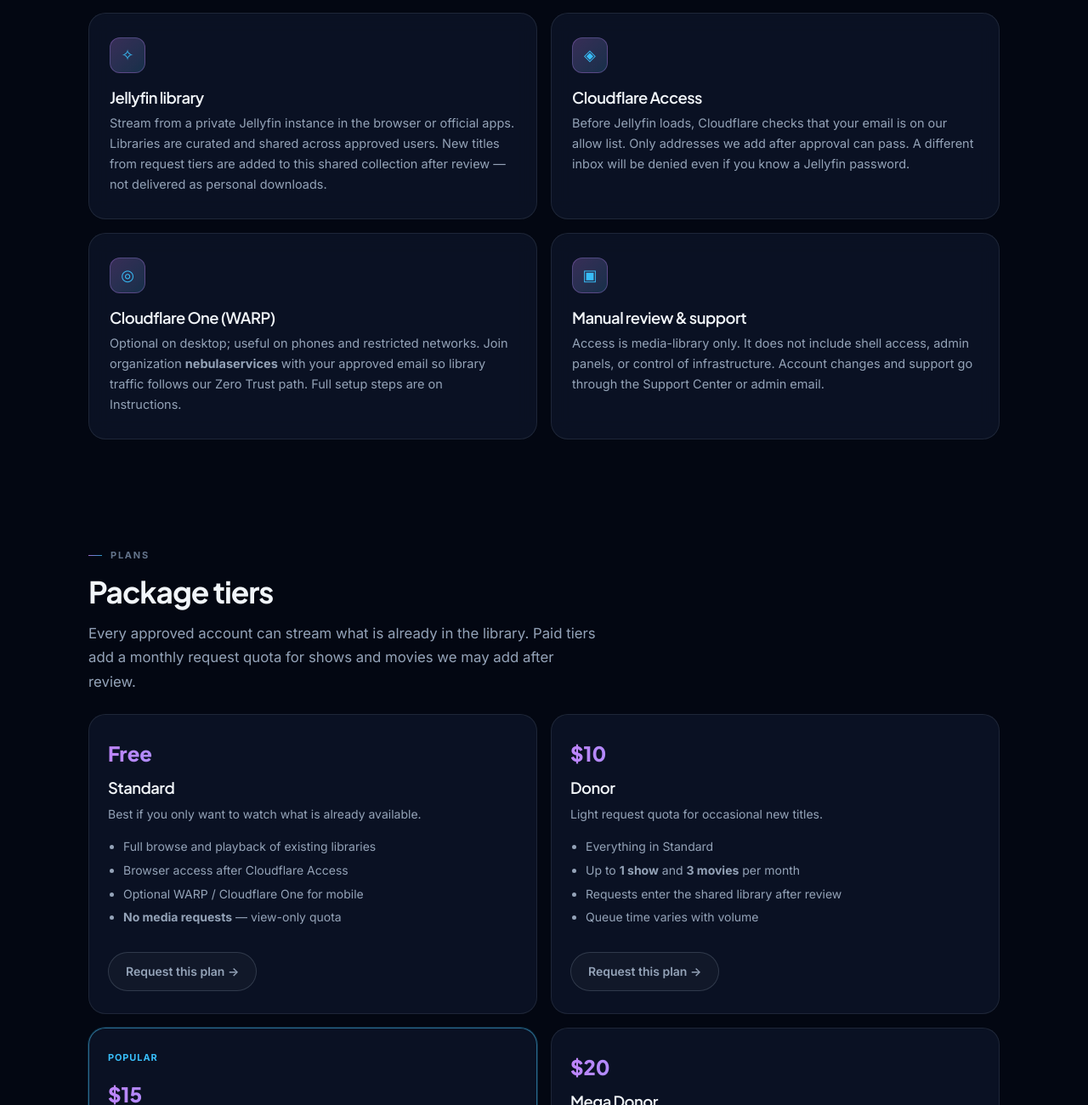
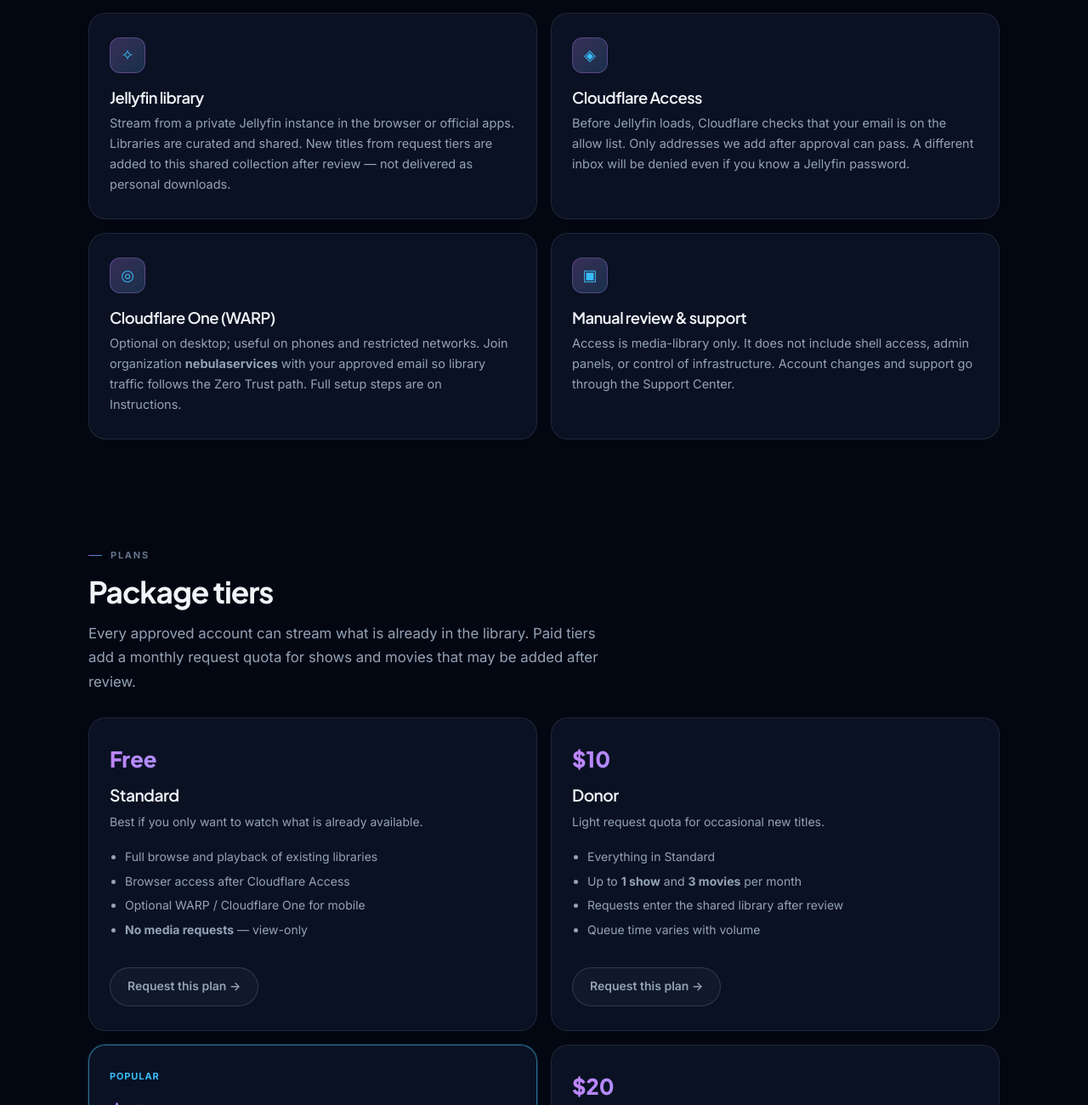
Before and after one commit to LockBorn1/nebulaservices.live, a plain HTML site: page services.html in a window 1280 px wide. Shown: the part 620-1920 px from the top of the page at 85% size. Drawn offline with Linux system fonts and the light colour scheme.

Commit message:
Revamp Services page: cleaner structure, stronger plan cards, less duplication

```diff
--- a/services.html
+++ b/services.html
@@ -11,14 +11,14 @@
       display: grid;
       grid-template-columns: repeat(2, minmax(0, 1fr));
       gap: 16px;
-      margin-top: 24px;
+      margin-top: 28px;
     }
     @media (max-width: 720px) { .pkg-grid { grid-template-columns: 1fr; } }
     .pkg-card {
       background: var(--surface);
       border: 1px solid var(--line);
       border-radius: var(--radius-lg);
-      padding: 26px 22px;
+      padding: 28px 24px;
       display: flex;
       flex-direction: column;
       gap: 10px;
@@ -40,20 +40,20 @@
     }
     .pkg-card .price {
       font-family: var(--display);
-      font-size: 1.5rem;
+      font-size: 1.6rem;
       font-weight: 800;
       background: linear-gradient(110deg, var(--purple), var(--blue));
       -webkit-background-clip: text;
       background-clip: text;
       color: transparent;
     }
-    .pkg-card h3 { margin: 0; font-size: 1.15rem; }
+    .pkg-card h3 { margin: 0; font-size: 1.2rem; }
     .pkg-card p { color: var(--muted); font-size: 14px; line-height: 1.6; margin: 0; }
-    .pkg-card ul { margin: 6px 0 0 18px; color: var(--muted); font-size: 14px; line-height: 1.55; }
-    .pkg-card ul li { margin-bottom: 6px; }
-    .pkg-card .cta { margin-top: 14px; }
+    .pkg-card ul { margin: 8px 0 0 18px; color: var(--muted); font-size: 14px; line-height: 1.55; }
+    .pkg-card ul li { margin-bottom: 7px; }
+    .pkg-card .cta { margin-top: 16px; }
     .anchor-nav {
-      display: flex; flex-wrap: wrap; gap: 8px; margin: 8px 0 8px;
+      display: flex; flex-wrap: wrap; gap: 8px; margin: 12px 0 8px;
     }
     .anchor-nav a {
       padding: 8px 14px; border-radius: 999px; font-size: 13px; font-weight: 600;
@@ -89,6 +89,7 @@
     <a href="instructions.html">Instructions</a>
     <a href="support.html">Support</a>
     <a href="about.html">About</a>
+    <a href="status.html">Status</a>
     <button type="button" id="themeToggleDrawer" class="drawer-theme-btn">Theme</button>
   </nav>
   <main>
@@ -100,7 +101,7 @@
         <div class="anchor-nav">
           <a href="#services">Services</a>
           <a href="#plans">Plans</a>
-          <a href="#compare">How requests work</a>
+          <a href="#requests">How requests work</a>
         </div>
       </div>
     </section>
@@ -114,22 +115,22 @@
           <article class="card">
             <div class="card-icon">✧</div>
             <h3>Jellyfin library</h3>
-            <p>Stream from a private Jellyfin instance in the browser or official apps. Libraries are curated and shared across approved users. New titles from request tiers are added to this shared collection after review — not delivered as personal downloads.</p>
+            <p>Stream from a private Jellyfin instance in the browser or official apps. Libraries are curated and shared. New titles from request tiers are added to this shared collection after review — not delivered as personal downloads.</p>
           </article>
           <article class="card">
             <div class="card-icon">◈</div>
             <h3>Cloudflare Access</h3>
-            <p>Before Jellyfin loads, Cloudflare checks that your email is on our allow list. Only addresses we add after approval can pass. A different inbox will be denied even if you know a Jellyfin password.</p>
+            <p>Before Jellyfin loads, Cloudflare checks that your email is on the allow list. Only addresses we add after approval can pass. A different inbox will be denied even if you know a Jellyfin password.</p>
           </article>
           <article class="card">
             <div class="card-icon">◎</div>
             <h3>Cloudflare One (WARP)</h3>
-            <p>Optional on desktop; useful on phones and restricted networks. Join organization <strong>nebulaservices</strong> with your approved email so library traffic follows our Zero Trust path. Full setup steps are on Instructions.</p>
+            <p>Optional on desktop; useful on phones and restricted networks. Join organization <strong>nebulaservices</strong> with your approved email so library traffic follows the Zero Trust path. Full setup steps are on Instructions.</p>
           </article>
           <article class="card">
             <div class="card-icon">▣</div>
             <h3>Manual review & support</h3>
-            <p>Access is media-library only. It does not include shell access, admin panels, or control of infrastructure. Account changes and support go through the Support Center or admin email.</p>
+            <p>Access is media-library only. It does not include shell access, admin panels, or control of infrastructure. Account changes and support go through the Support Center.</p>
           </article>
         </div>
       </div>
@@ -139,7 +140,7 @@
       <div class="wrap">
         <div class="kicker">Plans</div>
         <h2>Package tiers</h2>
-        <p class="lead">Every approved account can stream what is already in the library. Paid tiers add a monthly request quota for shows and movies we may add after review.</p>
+        <p class="lead">Every approved account can stream what is already in the library. Paid tiers add a monthly request quota for shows and movies that may be added after review.</p>
         <div class="pkg-grid">
           <article class="pkg-card">
             <div class="price">Free</div>
@@ -149,7 +150,7 @@
               <li>Full browse and playback of existing libraries</li>
               <li>Browser access after Cloudflare Access</li>
               <li>Optional WARP / Cloudflare One for mobile</li>
-              <li><strong>No media requests</strong> — view-only quota</li>
+              <li><strong>No media requests</strong> — view-only</li>
             </ul>
             <div class="cta"><a class="btn btn-ghost" href="access.html">Request this plan →</a></div>
           </article>
@@ -194,7 +195,7 @@
       </div>
     </section>
 
-    <section class="section" id="compare">
+    <section class="section" id="requests">
       <div class="wrap">
         <div class="kicker">Requests</div>
         <h2>How media requests work</h2>
@@ -205,14 +206,14 @@
           </article>
           <article class="card">
             <h3>Review required</h3>
-            <p>Every request is reviewed. Incomplete, duplicate, or low-effort requests may be declined. Quotas reset monthly; unused slots do not roll over unless we say otherwise.</p>
+            <p>Every request is reviewed. Incomplete, duplicate, or low-effort requests may be declined. Quotas reset monthly; unused slots do not roll over.</p>
           </article>
         </div>
-        <div class="panel" style="margin-top:32px">
+        <div class="panel" style="margin-top:36px">
           <div class="kicker">Next steps</div>
           <h2>Ready to apply or connect?</h2>
           <p>New users submit a package choice on Access. Approved users follow Instructions. Questions go to the Support Center.</p>
-          <div style="margin-top:18px;display:flex;flex-wrap:wrap;gap:12px">
+          <div style="margin-top:20px;display:flex;flex-wrap:wrap;gap:12px">
             <a class="btn btn-primary" href="access.html">Request access</a>
             <a class="btn btn-ghost" href="instructions.html">Instructions</a>
             <a class="btn btn-ghost" href="support.html">Support</a>
@@ -226,6 +227,7 @@
       <div class="footer-top">
         <a class="brand" href="index.html"><span class="logo" aria-hidden="true"></span><span class="word">NEBULA</span><span class="sub">SERVICES</span></a>
         <div class="footer-links">
+          <a href="status.html">Status</a>
           <a href="legal.html">Legal</a>
           <a href="about.html">About</a>
           <a href="privacy.html">Privacy</a>
```
